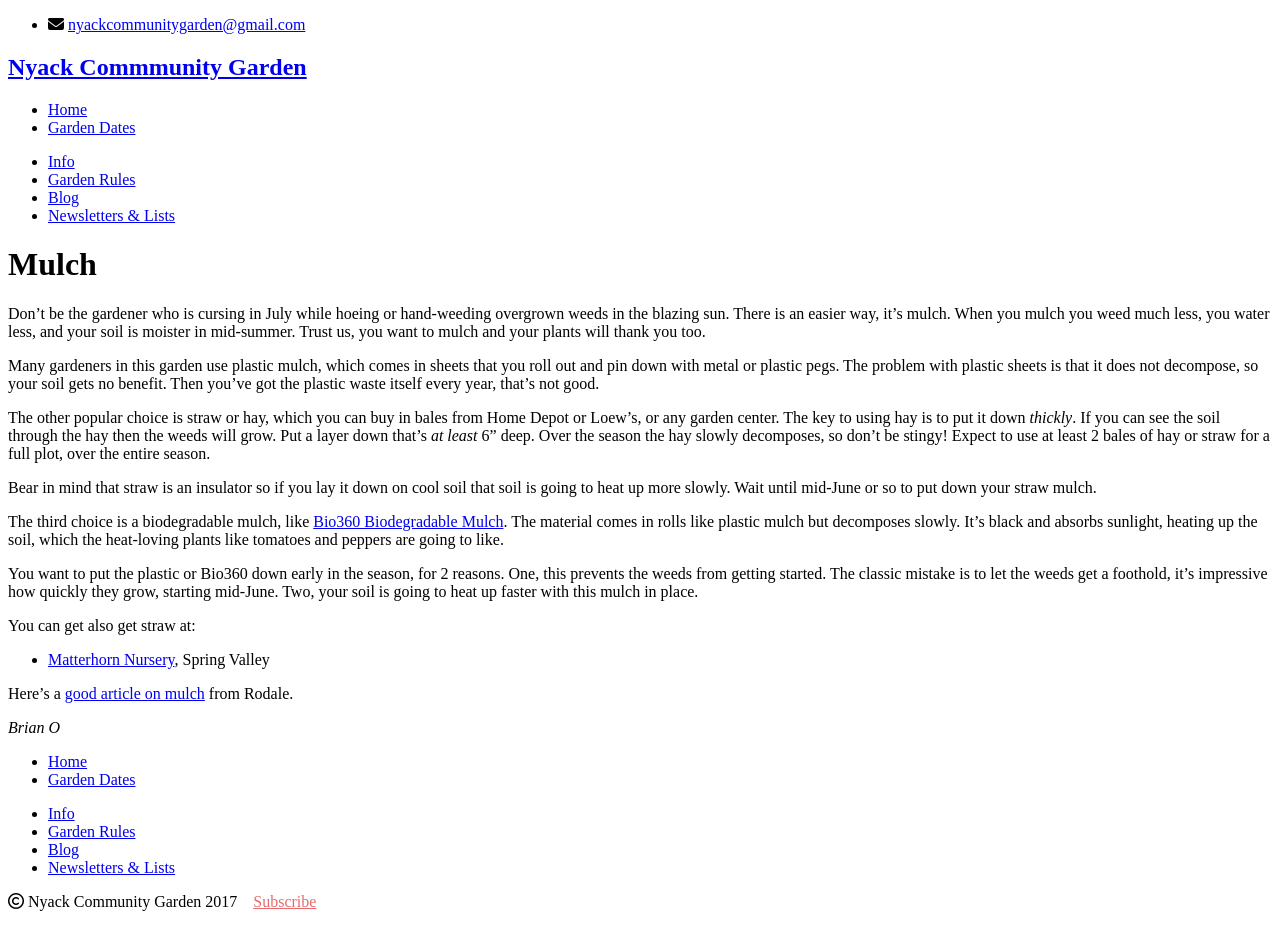
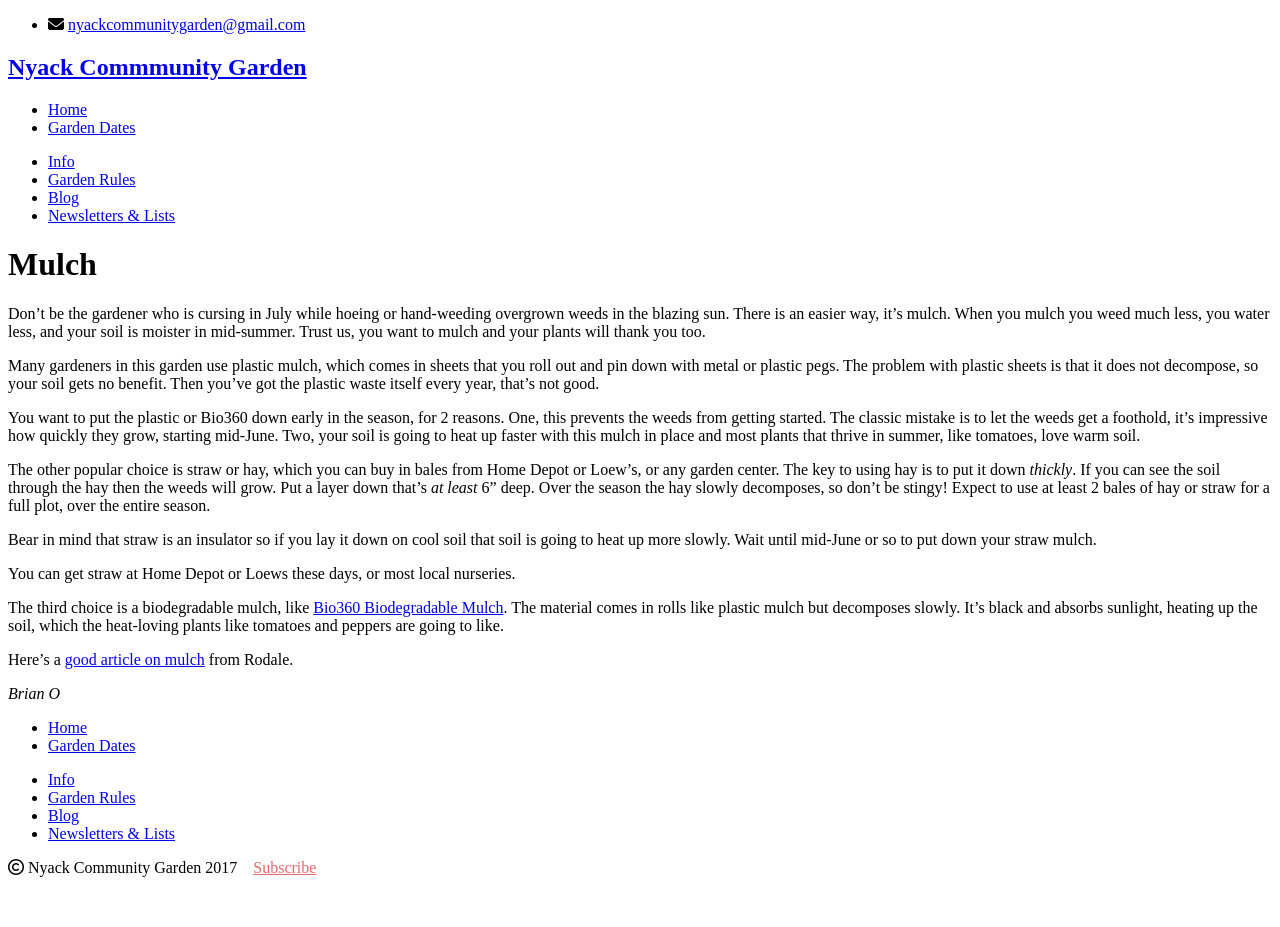
Before and after one commit to bosborne/nyackcommunitygarden, a Jekyll site: the page built from _posts/2012-06-30-mulch.md, in a window 1280 px wide. Built offline with Jekyll 4.4.1, drawn with Linux system fonts in a browser that asks for light colours; nearby versions of some CDN libraries; library files that are not in the unit come from our copies; after the commit the page ends 900 px from its top, so only the background shows below that.

Commit message:
Update post on mulch

```diff
--- a/_posts/2012-06-30-mulch.md
+++ b/_posts/2012-06-30-mulch.md
@@ -8,17 +8,15 @@ Don't be the gardener who is cursing in July while hoeing or hand-weeding overgr
 
 Many gardeners in this garden use plastic mulch, which comes in sheets that you roll out and pin down with metal or plastic pegs. The problem with plastic sheets is that it does not decompose, so your soil gets no benefit. Then you've got the plastic waste itself every year, that's not good.
 
+You want to put the plastic or Bio360 down early in the season, for 2 reasons. One, this prevents the weeds from getting started. The classic mistake is to let the weeds get a foothold, it's impressive how quickly they grow, starting mid-June. Two, your soil is going to heat up faster with this mulch in place and most plants that thrive in summer, like tomatoes, love warm soil.
+
 The other popular choice is straw or hay, which you can buy in bales from Home Depot or Loew's, or any garden center. The key to using hay is to put it down *thickly*. If you can see the soil through the hay then the weeds will grow. Put a layer down that's *at least* 6" deep. Over the season the hay slowly decomposes, so don't be stingy! Expect to use at least 2 bales of hay or straw for a full plot, over the entire season.
 
 Bear in mind that straw is an insulator so if you lay it down on cool soil that soil is going to heat up more slowly. Wait until mid-June or so to put down your straw mulch.
 
+You can get straw at Home Depot or Loews these days, or most local nurseries.
+
 The third choice is a biodegradable mulch, like [Bio360 Biodegradable Mulch](http://www.johnnyseeds.com/p-6978-bio360-biodegradable-mulch-45-x-32.aspx). The material comes in rolls like plastic mulch but decomposes slowly. It's black and absorbs sunlight, heating up the soil, which the heat-loving plants like tomatoes and peppers are going to like.
-
-You want to put the plastic or Bio360 down early in the season, for 2 reasons. One, this prevents the weeds from getting started. The classic mistake is to let the weeds get a foothold, it's impressive how quickly they grow, starting mid-June. Two, your soil is going to heat up faster with this mulch in place.
-
-You can get also get straw at:
-
--   [Matterhorn Nursery](http://maps.google.com/maps?client=safari&rls=en&oe=UTF-8&um=1&ie=UTF-8&q=matterhorn+nursery+ny&fb=1&gl=us&hq=matterhorn+nursery&hnear=New+York,+NY&cid=0,0,9086151225230858574&ei=Z09sTeemIIGs8AbWkZCXCw&sa=X&oi=local_result&ct=image&resnum=2&ved=0CCUQnwIwAQ "matterhorn nursery"), Spring Valley
 
 Here's a [good article on mulch](http://www.rodalesorganiclife.com/garden/what-every-gardener-should-know-mulching) from Rodale.
 
```
